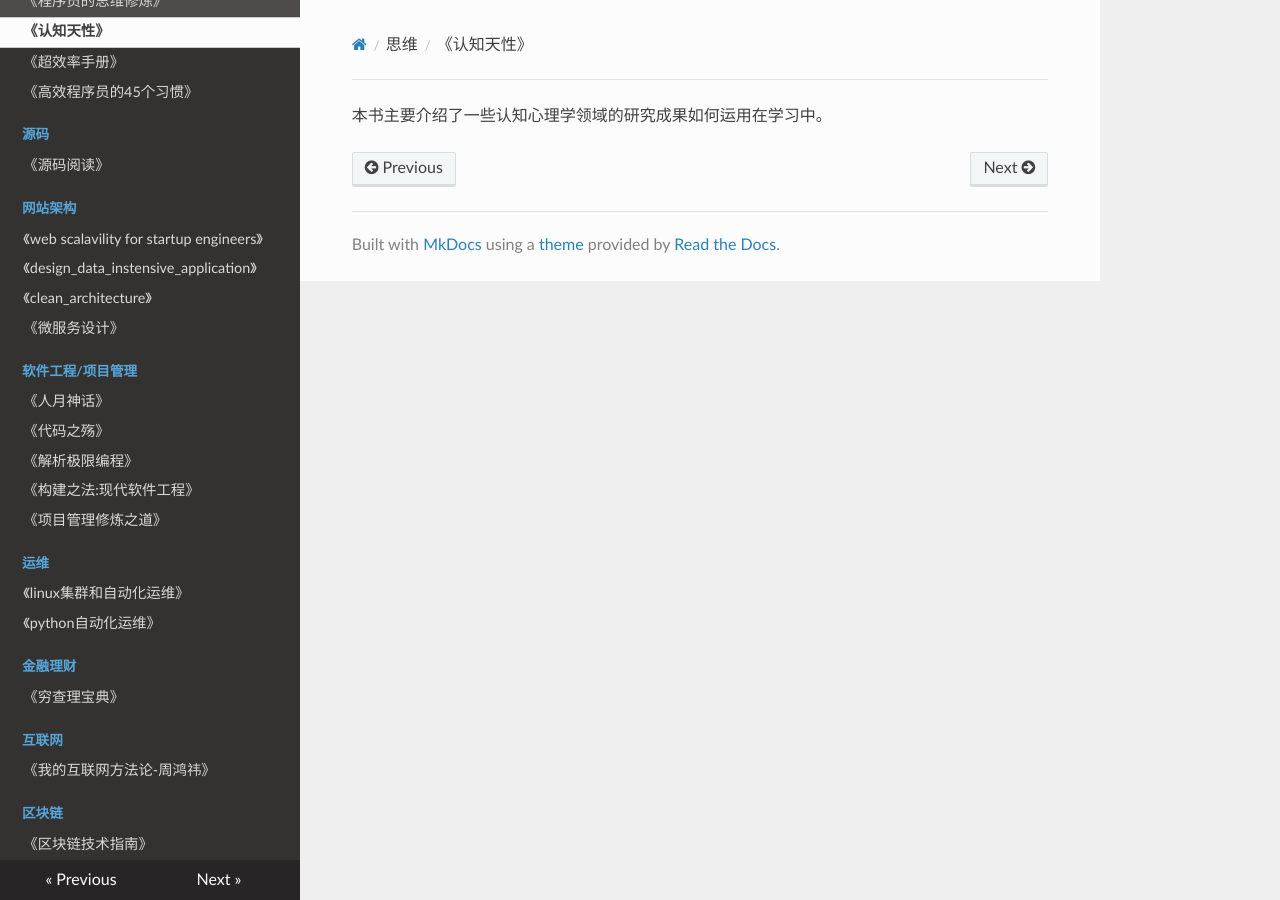
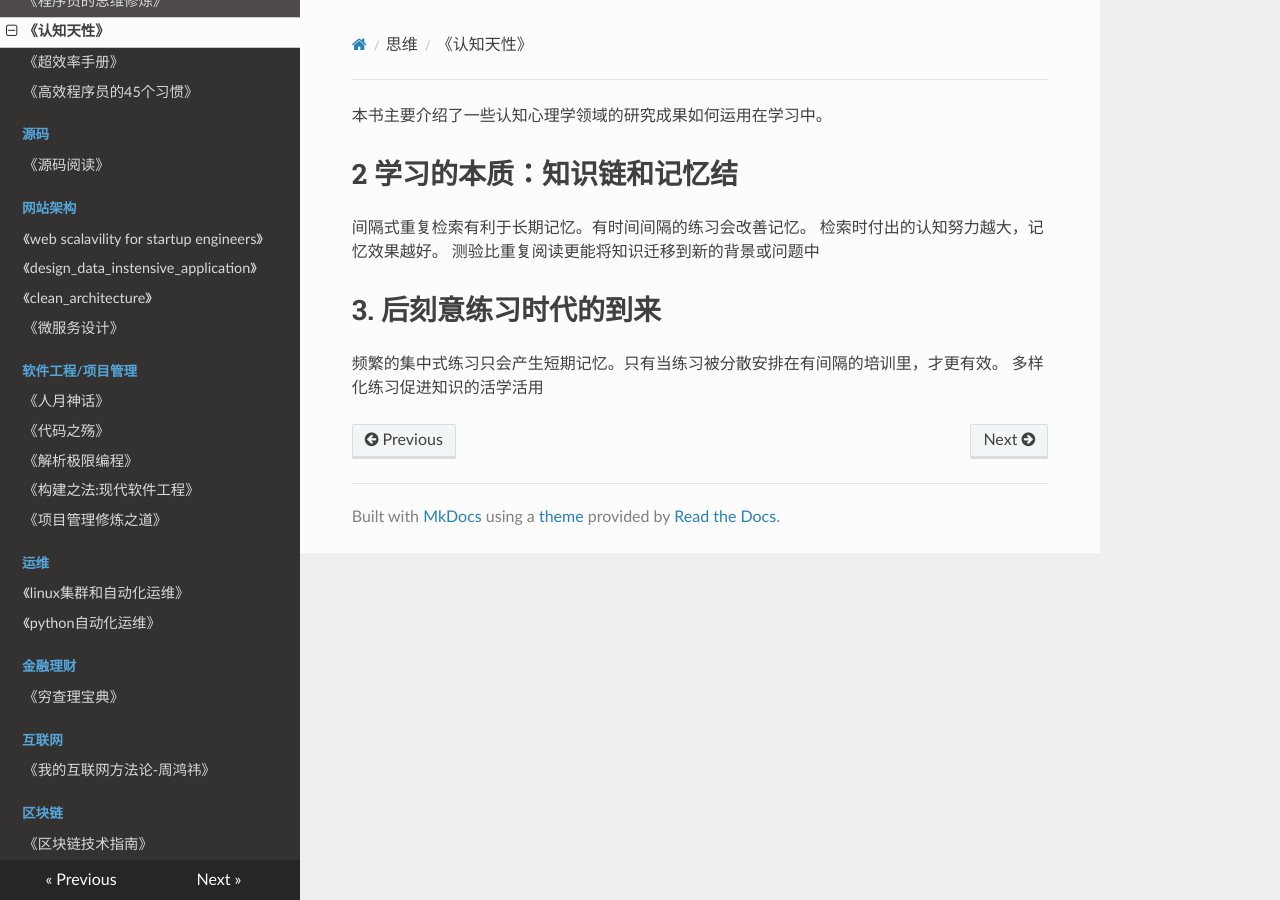
Before and after one commit to PegasusWang/booknotes, an MkDocs documentation site: the page built from docs/思维认知/认知天性.md, in a window 1280 px wide. Built offline with MkDocs 1.6.1, drawn with Linux system fonts in a browser that asks for light colours; nearby versions of some CDN libraries; old or Windows-style settings are respelled for this version of MkDocs.

Commit message:
认知天性3,4章

```diff
--- a/docs/思维认知/认知天性.md
+++ b/docs/思维认知/认知天性.md
@@ -1 +1,11 @@
 本书主要介绍了一些认知心理学领域的研究成果如何运用在学习中。
+
+# 2 学习的本质：知识链和记忆结
+
+间隔式重复检索有利于长期记忆。有时间间隔的练习会改善记忆。
+检索时付出的认知努力越大，记忆效果越好。
+测验比重复阅读更能将知识迁移到新的背景或问题中
+
+# 3. 后刻意练习时代的到来
+频繁的集中式练习只会产生短期记忆。只有当练习被分散安排在有间隔的培训里，才更有效。
+多样化练习促进知识的活学活用
```
